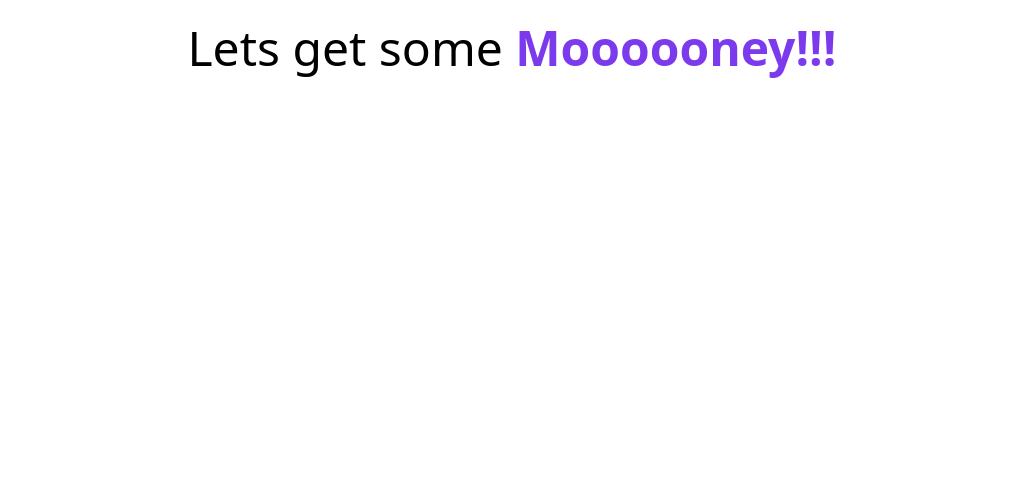
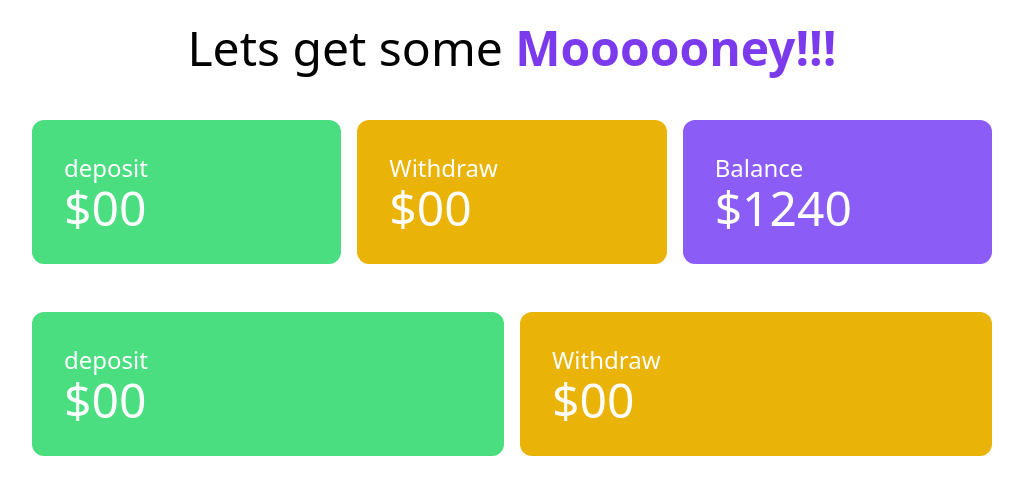
Before and after one commit to Sayeednayeem1/bap-er-bank-js-repo, a plain HTML site: page bank.html in a window 1280 px wide. Shown: the whole page, without its empty margins (128-1151 px from the left). Drawn offline with nearby package versions, Linux system fonts and the light colour scheme.

Commit message:
addeded some html grids

```diff
--- a/bank.html
+++ b/bank.html
@@ -12,7 +12,35 @@
         <h1 class="text-5xl text-center mt-6">Lets get some <span class="font-semibold text-violet-600">Moooooney!!!</span></h1>
     </header>
     <main>
-
+        <section class="mt-12">
+            <div class="grid grid-cols-3 gap-4 w-9/12 mx-auto text-white">
+                <div class="bg-green-400 p-8 rounded-xl">
+                    <h1 class="text-2xl">deposit</h1>
+                    <h4 class="text-5xl">$00</h4>
+                </div>
+                <div class="bg-yellow-500 p-8 rounded-xl">
+                    <h1 class="text-2xl">Withdraw</h1>
+                    <h4 class="text-5xl">$00</h4>
+                </div>
+                <div class="bg-violet-500 p-8 rounded-xl">
+                    <h1 class="text-2xl">Balance</h1>
+                    <h4 class="text-5xl">$1240</h4>
+                </div>
+            </div>
+        </section>
+        <!-- deposite and withdraw -->
+        <section class="mt-12">
+            <div class="grid grid-cols-2 gap-4 w-9/12 mx-auto text-white">
+                <div class="bg-green-400 p-8 rounded-xl">
+                    <h1 class="text-2xl">deposit</h1>
+                    <h4 class="text-5xl">$00</h4>
+                </div>
+                <div class="bg-yellow-500 p-8 rounded-xl">
+                    <h1 class="text-2xl">Withdraw</h1>
+                    <h4 class="text-5xl">$00</h4>
+                </div>
+            </div>
+        </section>
     </main>
 </body>
 </html>
```
